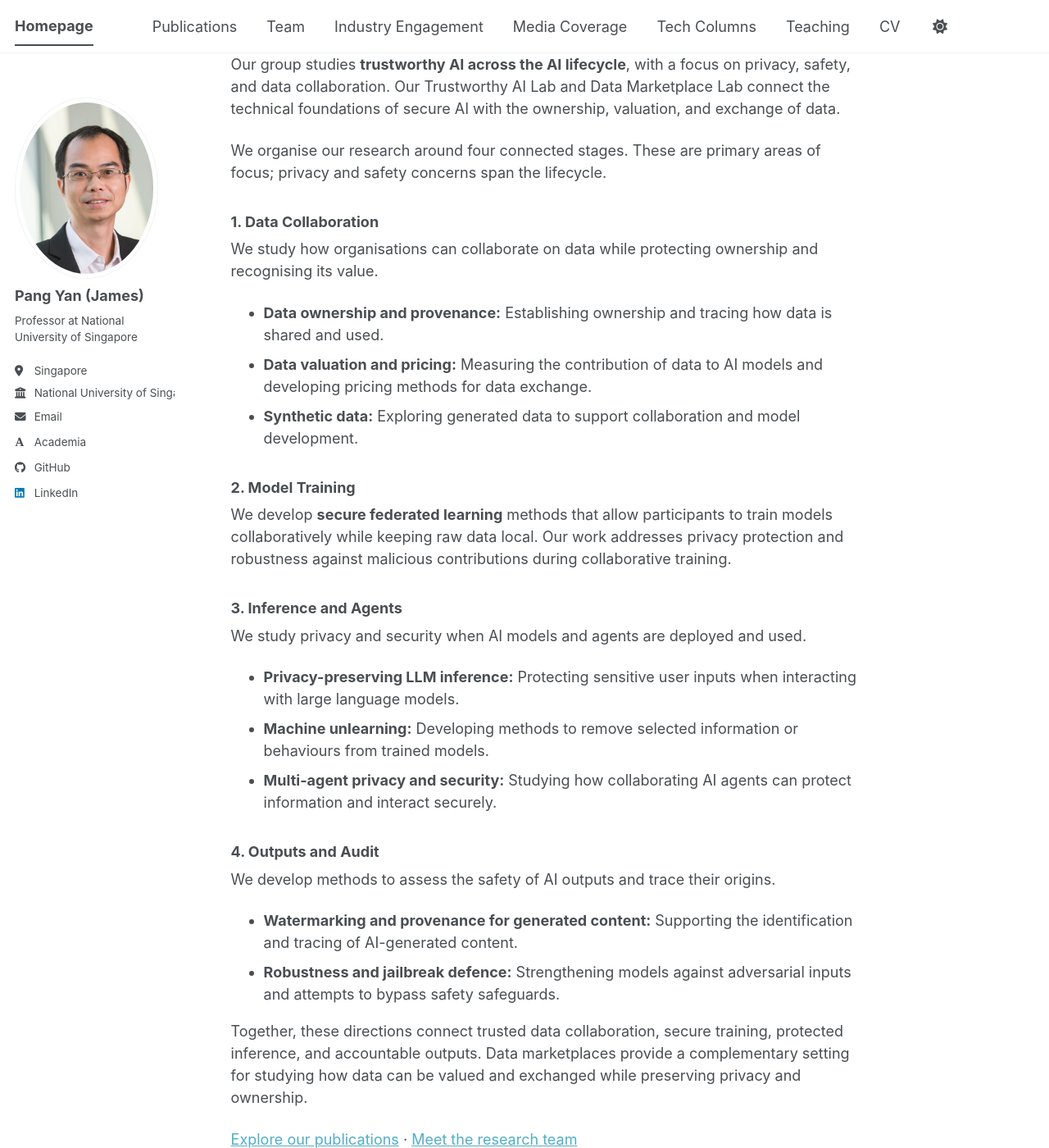
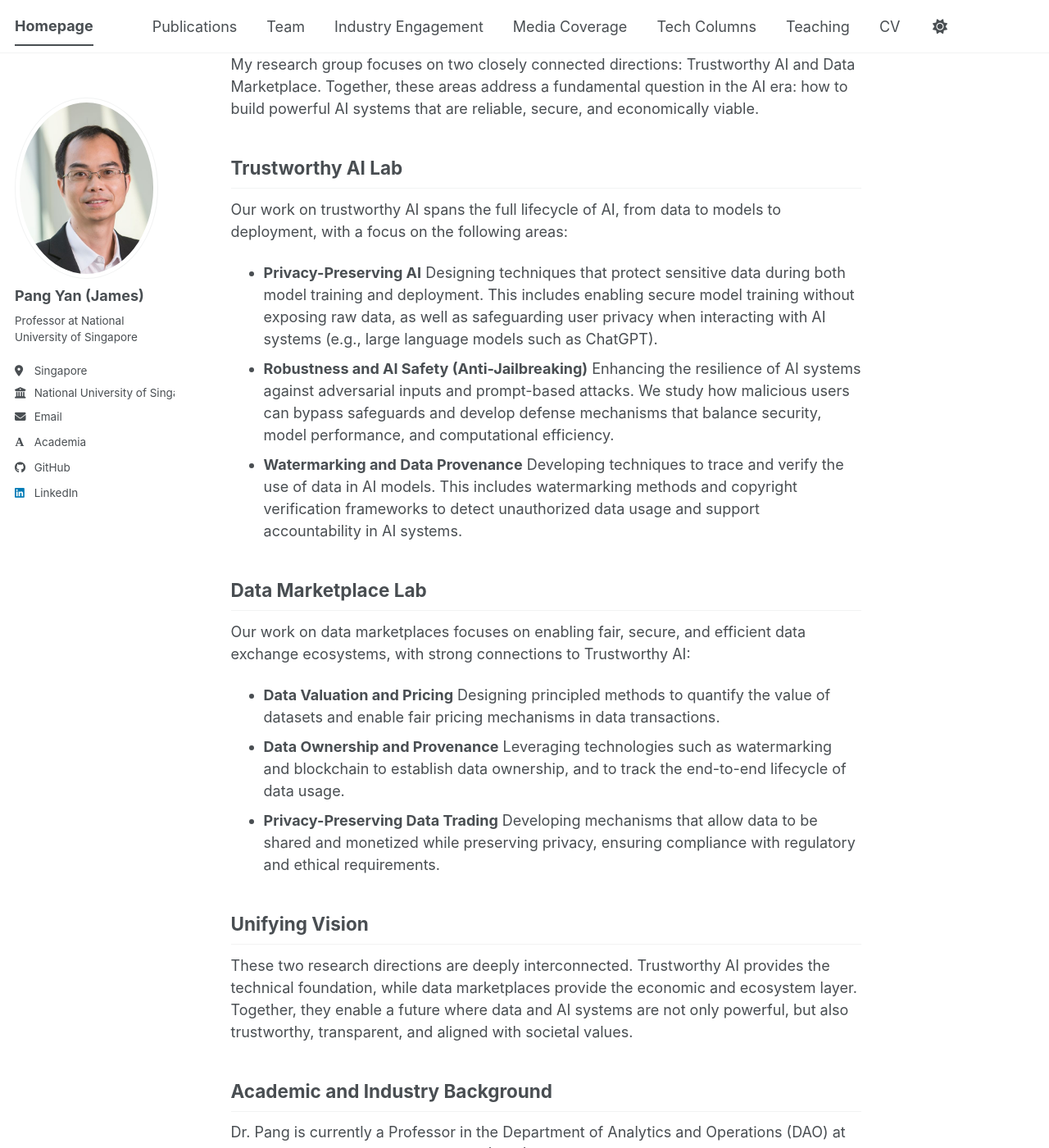
Before and after one commit to jamespangyan/jamespangyan.github.io, a Jekyll site: the page built from _pages/about.md, in a window 1280 px wide and 1400 px high, scrolled down 342 px. Shown: the whole window at 82% size. Built offline with Jekyll 4.4.1, drawn with Linux system fonts in a browser that asks for light colours; some web fonts are replaced; a script bundle is joined from its source files by our own code; library files that are not in the unit come from our copies.

Commit message:
Revert "Refine research group overview around the AI lifecycle"
This reverts commit 1eef3e203dab6571529cc00b4abeb1380115b1e2.

```diff
--- a/_pages/about.md
+++ b/_pages/about.md
@@ -15,40 +15,31 @@
 
 ## My Research Group
 
-Our group studies **trustworthy AI across the AI lifecycle**, with a focus on privacy, safety, and data collaboration. Our Trustworthy AI Lab and Data Marketplace Lab connect the technical foundations of secure AI with the ownership, valuation, and exchange of data.
+My research group focuses on two closely connected directions: Trustworthy AI and Data Marketplace. Together, these areas address a fundamental question in the AI era: how to build powerful AI systems that are reliable, secure, and economically viable.
 
-We organise our research around four connected stages. These are primary areas of focus; privacy and safety concerns span the lifecycle.
+Trustworthy AI Lab
+------
+Our work on trustworthy AI spans the full lifecycle of AI, from data to models to deployment, with a focus on the following areas:
+- **Privacy-Preserving AI**
+Designing techniques that protect sensitive data during both model training and deployment. This includes enabling secure model training without exposing raw data, as well as safeguarding user privacy when interacting with AI systems (e.g., large language models such as ChatGPT).
+- **Robustness and AI Safety (Anti-Jailbreaking)**
+Enhancing the resilience of AI systems against adversarial inputs and prompt-based attacks. We study how malicious users can bypass safeguards and develop defense mechanisms that balance security, model performance, and computational efficiency.
+- **Watermarking and Data Provenance**
+Developing techniques to trace and verify the use of data in AI models. This includes watermarking methods and copyright verification frameworks to detect unauthorized data usage and support accountability in AI systems.
 
-### 1. Data Collaboration
+Data Marketplace Lab
+------
+Our work on data marketplaces focuses on enabling fair, secure, and efficient data exchange ecosystems, with strong connections to Trustworthy AI:
+- **Data Valuation and Pricing**
+Designing principled methods to quantify the value of datasets and enable fair pricing mechanisms in data transactions.
+- **Data Ownership and Provenance**
+Leveraging technologies such as watermarking and blockchain to establish data ownership, and to track the end-to-end lifecycle of data usage.
+- **Privacy-Preserving Data Trading**
+Developing mechanisms that allow data to be shared and monetized while preserving privacy, ensuring compliance with regulatory and ethical requirements.
 
-We study how organisations can collaborate on data while protecting ownership and recognising its value.
-
-- **Data ownership and provenance:** Establishing ownership and tracing how data is shared and used.
-- **Data valuation and pricing:** Measuring the contribution of data to AI models and developing pricing methods for data exchange.
-- **Synthetic data:** Exploring generated data to support collaboration and model development.
-
-### 2. Model Training
-
-We develop **secure federated learning** methods that allow participants to train models collaboratively while keeping raw data local. Our work addresses privacy protection and robustness against malicious contributions during collaborative training.
-
-### 3. Inference and Agents
-
-We study privacy and security when AI models and agents are deployed and used.
-
-- **Privacy-preserving LLM inference:** Protecting sensitive user inputs when interacting with large language models.
-- **Machine unlearning:** Developing methods to remove selected information or behaviours from trained models.
-- **Multi-agent privacy and security:** Studying how collaborating AI agents can protect information and interact securely.
-
-### 4. Outputs and Audit
-
-We develop methods to assess the safety of AI outputs and trace their origins.
-
-- **Watermarking and provenance for generated content:** Supporting the identification and tracing of AI-generated content.
-- **Robustness and jailbreak defence:** Strengthening models against adversarial inputs and attempts to bypass safety safeguards.
-
-Together, these directions connect trusted data collaboration, secure training, protected inference, and accountable outputs. Data marketplaces provide a complementary setting for studying how data can be valued and exchanged while preserving privacy and ownership.
-
-[Explore our publications]({{ '/publications/' | relative_url }}) &middot; [Meet the research team]({{ '/team/' | relative_url }})
+Unifying Vision
+------
+These two research directions are deeply interconnected. Trustworthy AI provides the technical foundation, while data marketplaces provide the economic and ecosystem layer. Together, they enable a future where data and AI systems are not only powerful, but also trustworthy, transparent, and aligned with societal values.
 
 ## Academic and Industry Background
 
```
